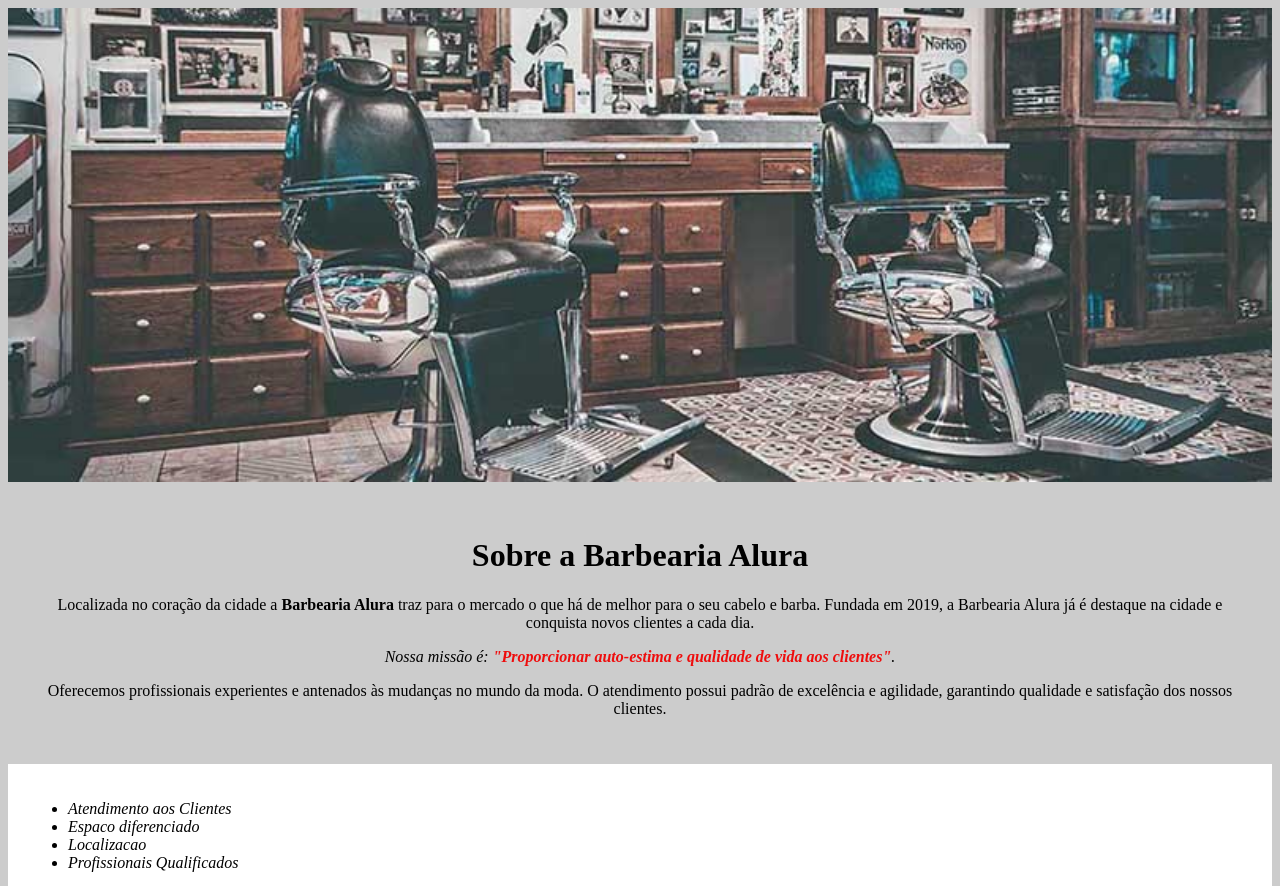
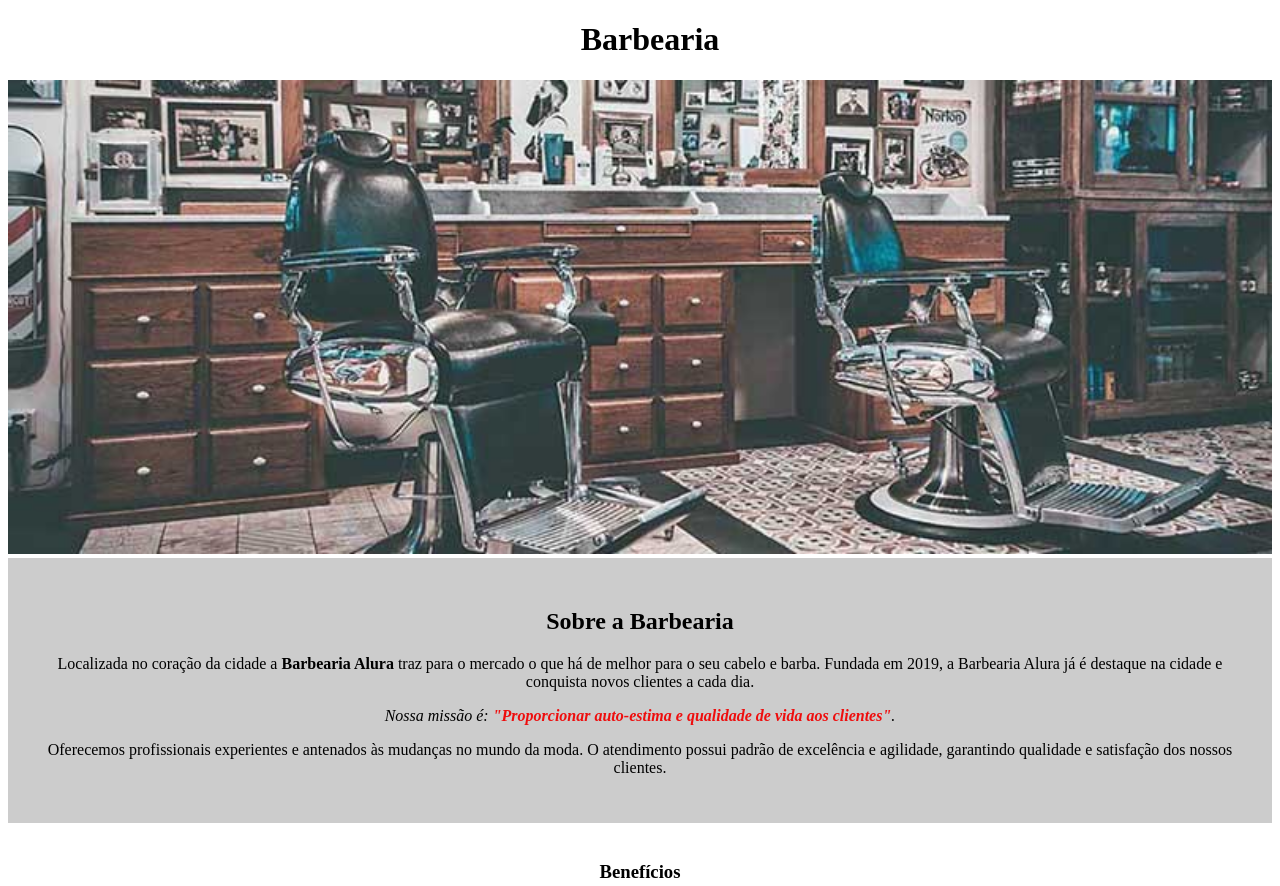
Before and after one commit to th1ago/Alura-ONE, a plain HTML site: page index.html in a window 1280 px wide. Shown: the top 886 px of the page. Drawn offline with Linux system fonts and the light colour scheme.

Commit message:
fix some style

```diff
--- a/index.html
+++ b/index.html
@@ -8,23 +8,29 @@
     <title>Document</title>
 </head>
 <body>
+    <header>
+        <h1 class="titulo-principal">Barbearia</h1>
+    </header>
     <img id="banner" src="banner.jpg">
     <div class="principal">
-        <h1>Sobre a Barbearia Alura</h1>
+        <h2 class="titulo-centralizado">Sobre a Barbearia</h2>
         <p>Localizada no coração da cidade a <strong>Barbearia Alura</strong> traz para o mercado o que há de melhor para o seu cabelo e barba. Fundada em 2019, a Barbearia Alura já é destaque na cidade e conquista novos clientes a cada dia.</p>
         <p id="missao"><em>Nossa missão é: <strong>"Proporcionar auto-estima e qualidade de vida aos clientes"</strong>.</em></p>
         <p>Oferecemos profissionais experientes e antenados às mudanças no mundo da moda. O atendimento possui padrão de excelência e agilidade, garantindo qualidade e satisfação dos nossos clientes.</p>
     </div>
 
     <div class="beneficios">
+        <h3 class="titulo-centralizado">Benefícios</h3>
         <ul>
             <li class="itens">Atendimento aos Clientes</li>
             <li class="itens">Espaco diferenciado</li>
             <li class="itens">Localizacao</li>
             <li class="itens">Profissionais Qualificados</li>
         </ul>
+
+        <img id="imgbeneficio" src="beneficios.jpg">
+
     </div>
-    <img id="imgbeneficio" src="beneficios.jpg">
 
     <!-- <style src="index.js"></style> -->
 
--- a/style.css
+++ b/style.css
@@ -1,5 +1,9 @@
-body{
-    background: #CCCCCC;
+.titulo-principal {
+    padding-left: 20px;
+}
+
+.titulo-centralizado {
+    text-align: center
 }
 
 #banner {
```
